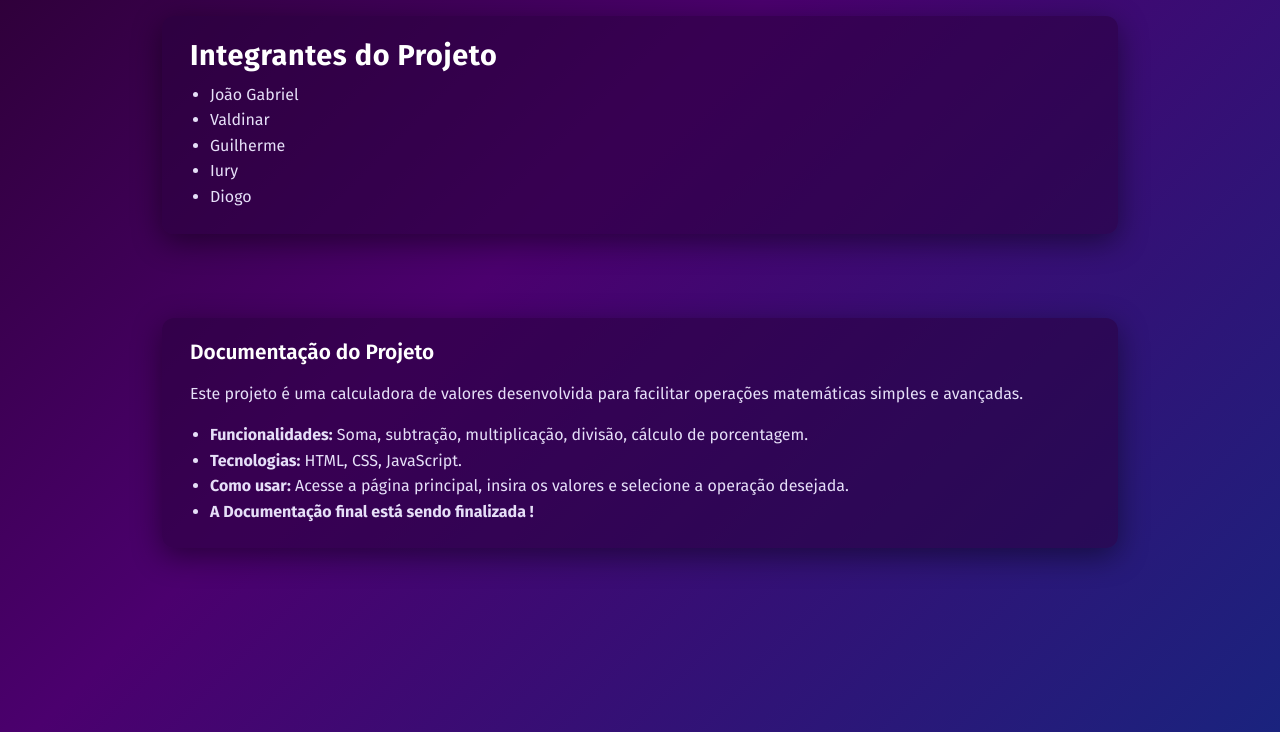
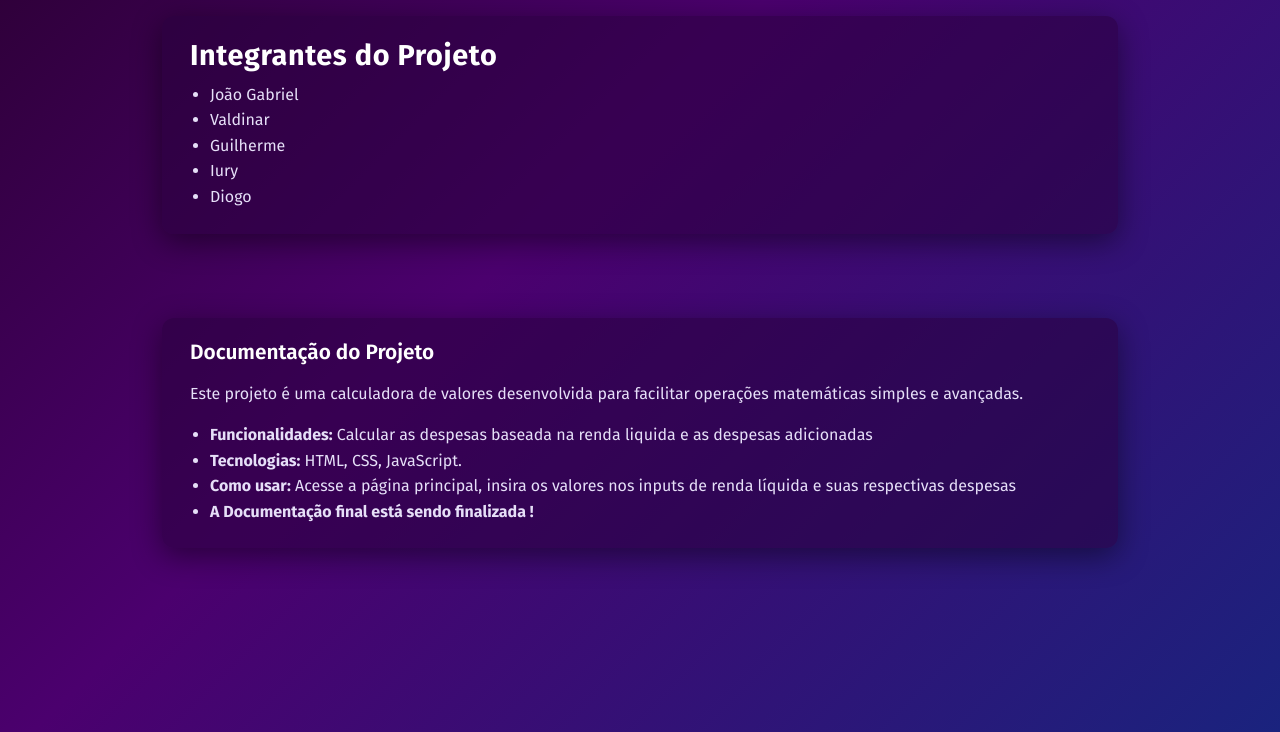
Before and after one commit to gabedev1/Calculadora-de-Despesa, a plain HTML site: page info.html in a window 1280 px wide. Shown: the part 68-800 px from the top of the page. Drawn offline with Linux system fonts and the light colour scheme; a web font is replaced by a local one.

Commit message:
update README and info.html

```diff
--- a/info.html
+++ b/info.html
@@ -105,13 +105,12 @@
       </p>
       <ul>
         <li>
-          <strong>Funcionalidades:</strong> Soma, subtração, multiplicação,
-          divisão, cálculo de porcentagem.
+          <strong>Funcionalidades:</strong> Calcular as despesas baseada na renda liquida e as despesas adicionadas
         </li>
         <li><strong>Tecnologias:</strong> HTML, CSS, JavaScript.</li>
         <li>
           <strong>Como usar:</strong> Acesse a página principal, insira os
-          valores e selecione a operação desejada.
+          valores nos inputs de renda líquida e suas respectivas despesas
         </li>
         <li><strong>A Documentação final está sendo finalizada !</strong></li>
       </ul>
```
Also changed, not shown: 1 other file.
